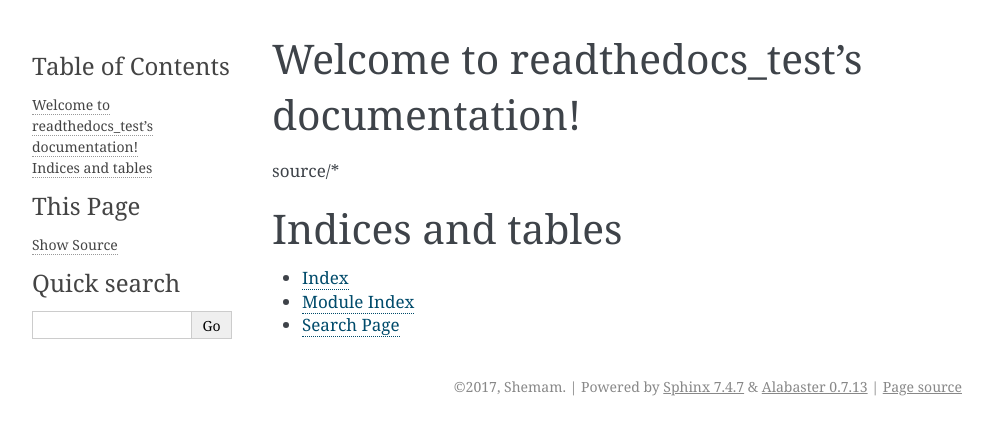
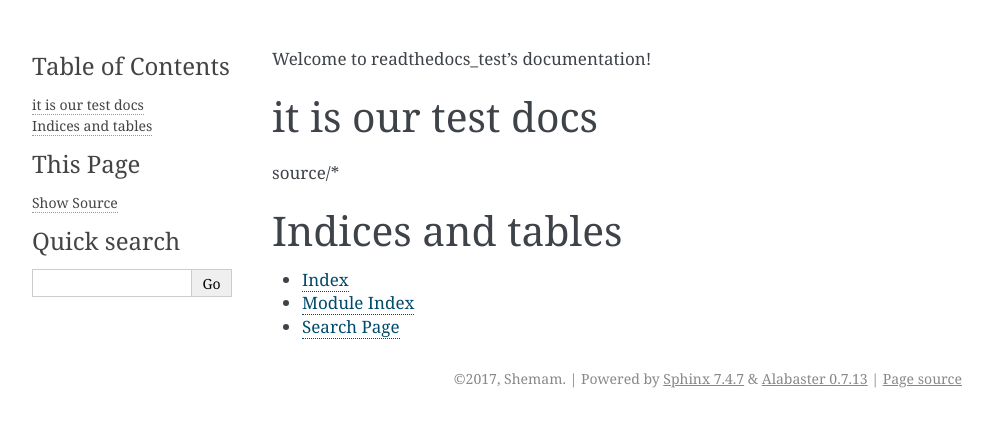
Before and after one commit to ShemamAmir/testkb, a Sphinx documentation site: the page built from docs/index.rst, in a window 1280 px wide. Shown: the top 435 px of the page, without its empty margins (148-1141 px from the left). Built offline with Sphinx 7.4.7, drawn with Linux system fonts in a browser that asks for light colours.

Commit message:
Update index.rst

```diff
--- a/docs/index.rst
+++ b/docs/index.rst
@@ -4,6 +4,8 @@
    contain the root `toctree` directive.
 
 Welcome to readthedocs_test's documentation!
+
+it is our test docs
 ============================================
 
 .. toctree::
```
